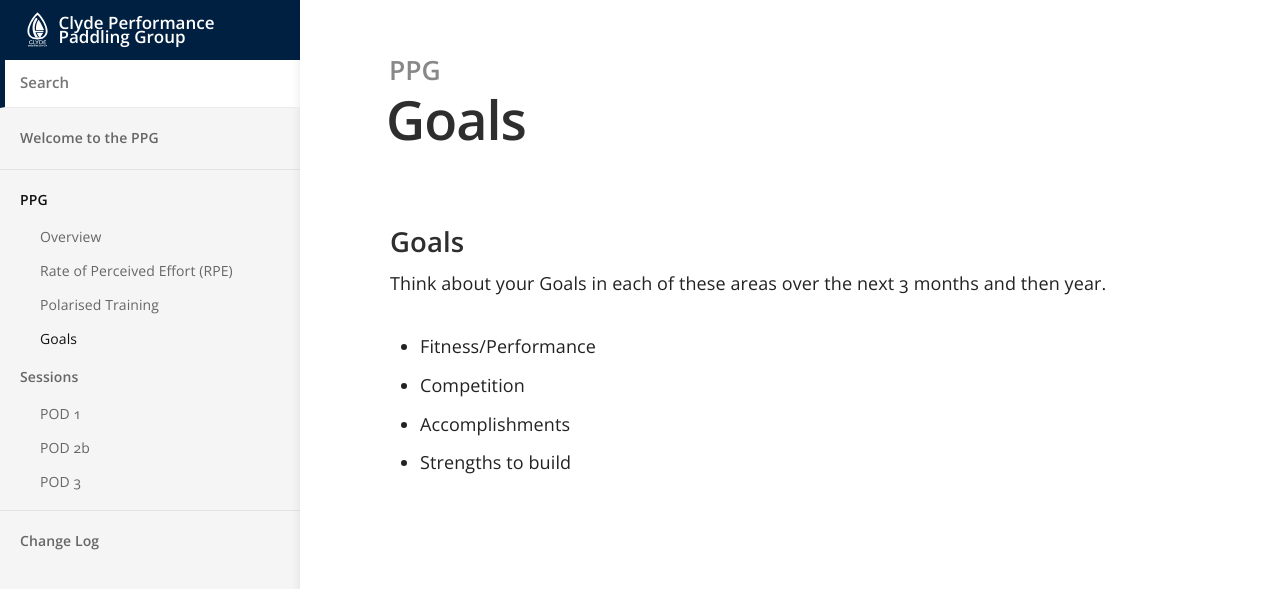
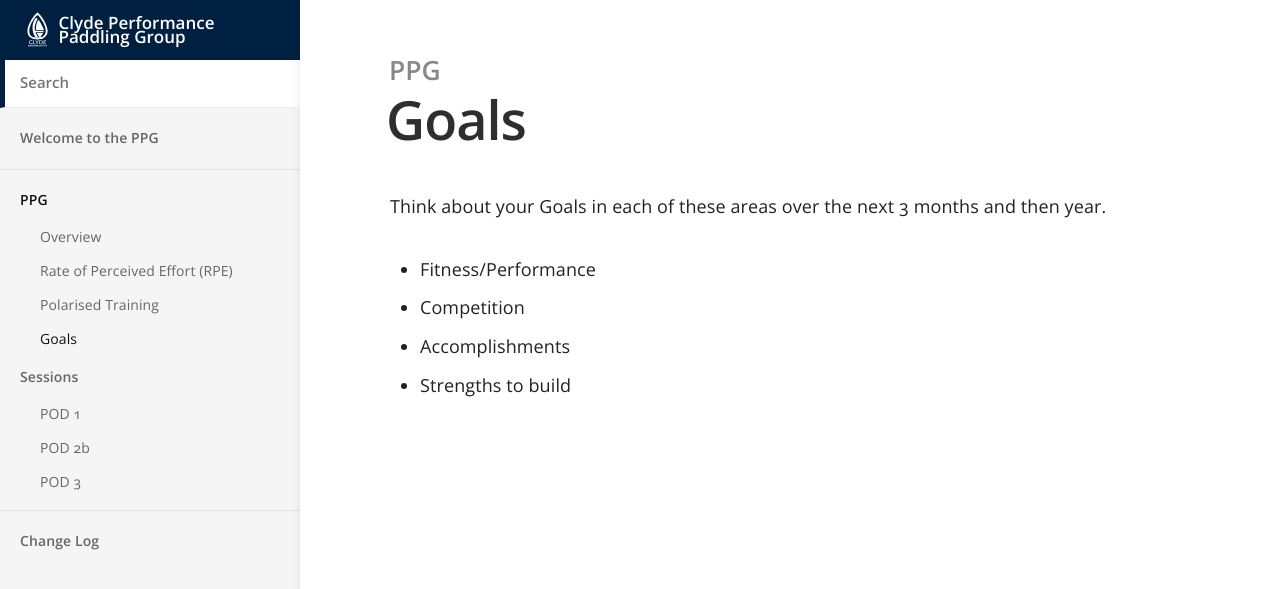
Before and after one commit to scotentSD/template_toolkit, a Jekyll site: the page built from _docs/Content/goals.md, in a window 1280 px wide. Shown: the top 589 px of the page. Built offline with Jekyll 4.4.1, drawn with Linux system fonts in a browser that asks for light colours.

Commit message:
Update goals.md

```diff
--- a/_docs/Content/goals.md
+++ b/_docs/Content/goals.md
@@ -4,8 +4,6 @@ category: PPG
 order: 20
 published: true
 ---
-## Goals
-
 Think about your Goals in each of these areas over the next 3 months and then year.
 - Fitness/Performance
 - Competition
```
